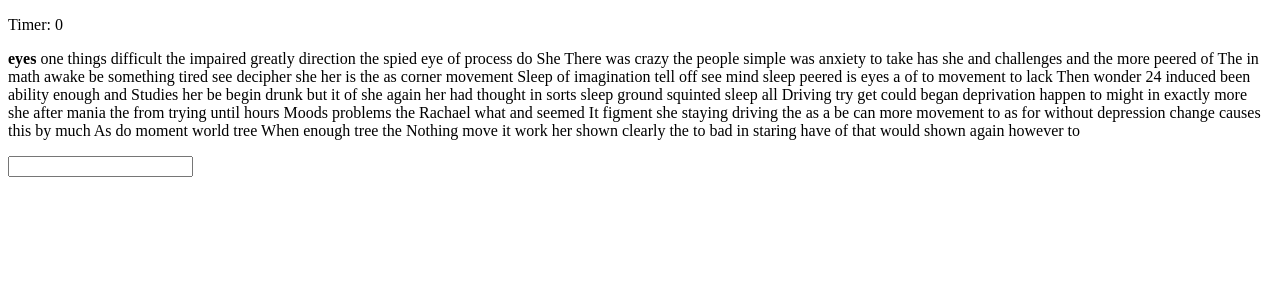
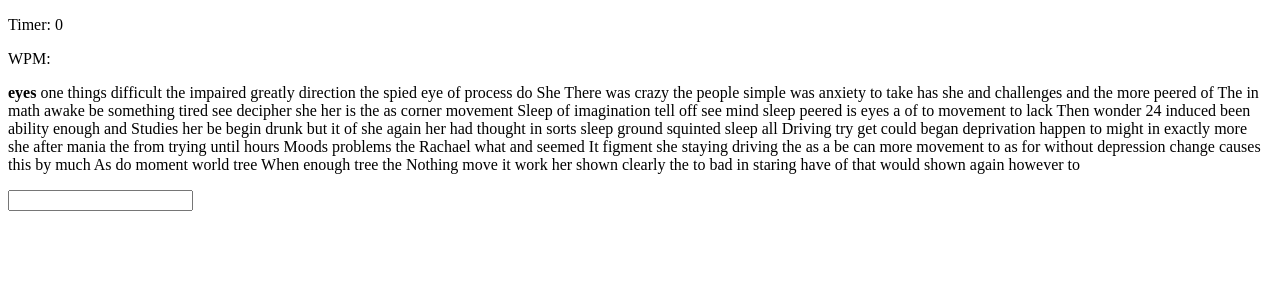
Before and after one commit to albert-dinh-01/TypingTest, a React (Create React App) app in the folder front/: page / in a window 1280 px wide. Shown: the top 300 px of the page. Built offline with nearby package versions, Linux system fonts and the light colour scheme.

Commit message:
Added the wpm count

```diff
--- a/front/src/components/TextField/TextField.tsx
+++ b/front/src/components/TextField/TextField.tsx
@@ -33,7 +33,16 @@ const Timer = (props: any) => {
 			}, 1000);
 		}
 	}, [props.startCount]);
-	return <p>Timer: {timer}</p>;
+	return (
+		<div className="" id="timeAndWpm">
+			<p className="" id="Timer">
+				Timer: {timer}
+			</p>
+			<p className="" id="Speed">
+				WPM: {}
+			</p>
+		</div>
+	);
 };
 
 const TextField = () => {
```
